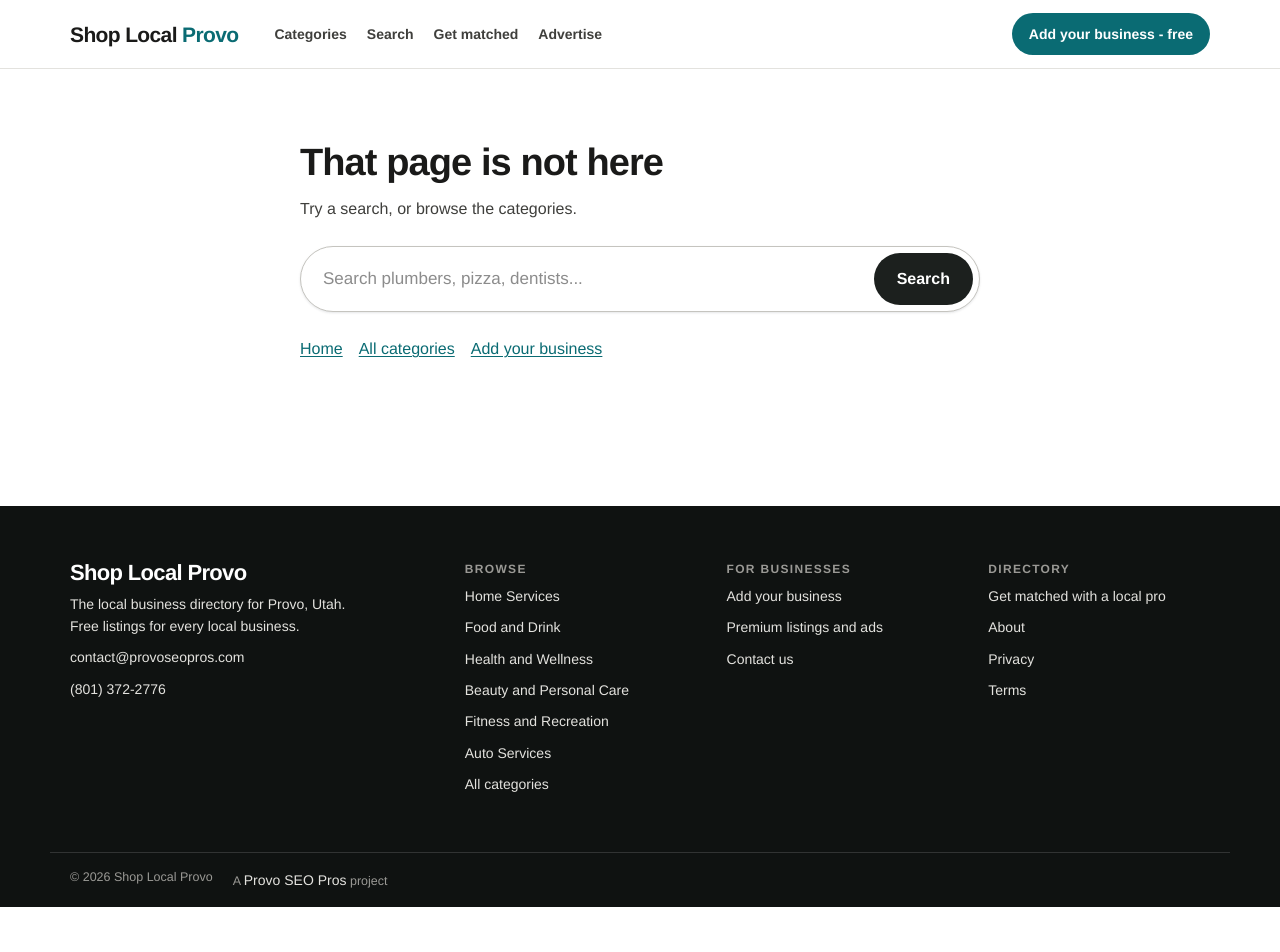
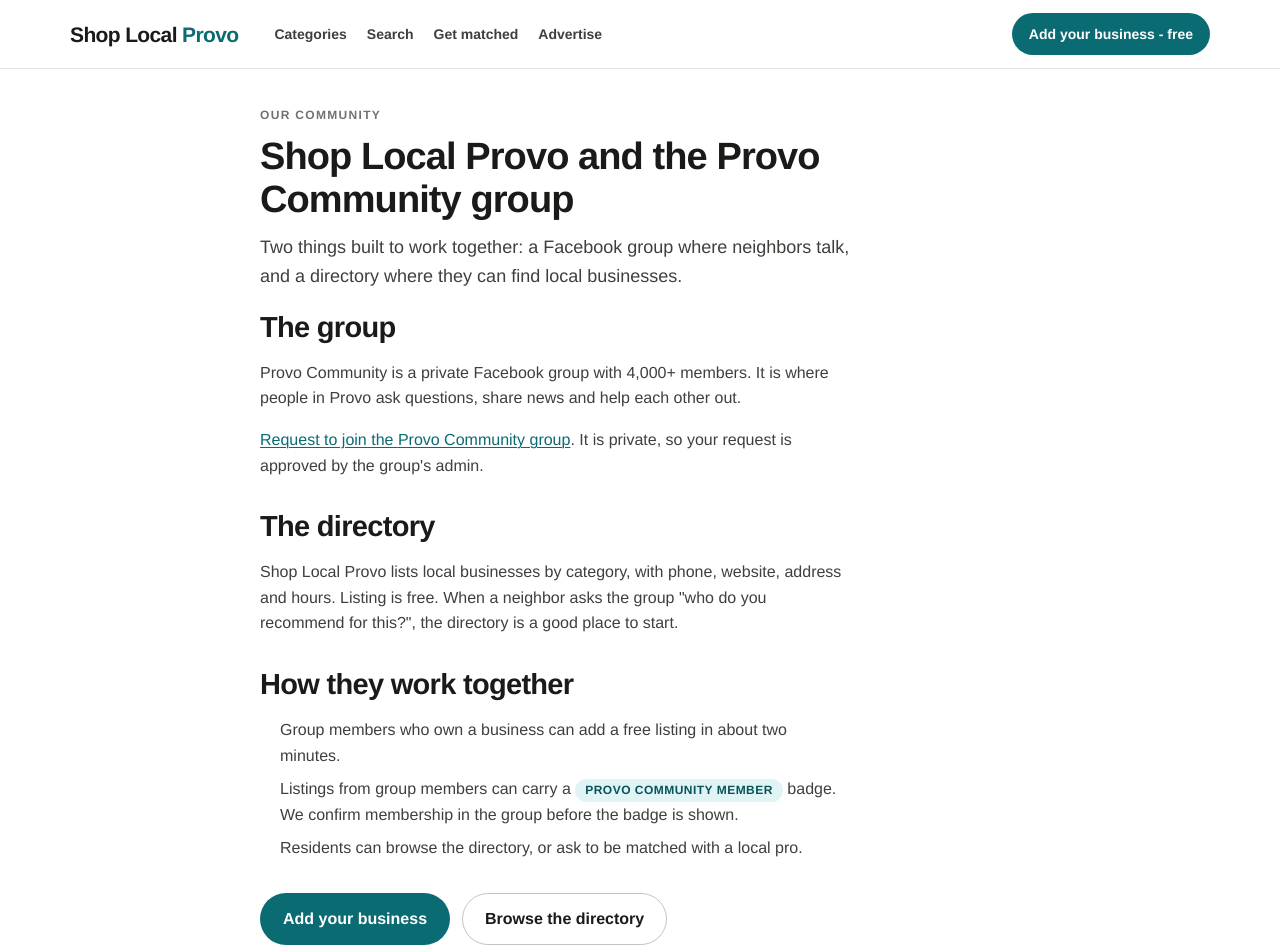
Before and after one commit to rsoto444/SGS, a Next.js app in the folder website/: page /community in a window 1280 px wide. Before the commit this address had no page. Shown: the top 952 px of the page. Before the commit the page ends 907 px from the top, so only its background shows below. Built offline with nearby package versions, Linux system fonts and the light colour scheme; a web font is replaced by a local one.

Commit message:
Tie the directory to the Provo Community Facebook group: footer link, home band, /community page, member badge and checkbox
Co-Authored-By: Claude Sonnet 5.5 <noreply@anthropic.com>
Claude-Session: https://claude.ai/code/session_01Uk9yccVNKpSyYTk4dQwive

```diff
--- a/website/app/(directory)/business/[slug]/page.tsx
+++ b/website/app/(directory)/business/[slug]/page.tsx
@@ -53,7 +53,10 @@ export default async function BusinessPage({ params }: { params: Promise<{ slug:
         {l.name}
       </nav>
       <div className="sl-page-head">
-        {l.tier === "premium" && <span className="sl-badge dark">Featured</span>}
+        <span style={{ display: "flex", gap: 6, flexWrap: "wrap" }}>
+          {l.tier === "premium" && <span className="sl-badge dark">Featured</span>}
+          {l.communityMember && <span className="sl-badge">Provo Community member</span>}
+        </span>
         <h1 style={{ marginTop: 8 }}>{l.name}</h1>
         <div className="sl-meta" style={{ marginTop: 10 }}>
           {cats.map((c) => <Link key={c.slug} href={`/category/${c.slug}`}>{c.name}</Link>)}
--- /dev/null
+++ b/website/app/(directory)/community/page.tsx
@@ -0,0 +1,42 @@
+import Link from "next/link";
+import type { Metadata } from "next";
+import { site } from "@/lib/site.config";
+
+export const metadata: Metadata = {
+  title: "Provo Community Group",
+  description: "Shop Local Provo works hand in hand with the Provo Community Facebook group. See how the group and the directory help neighbors and local businesses.",
+  alternates: { canonical: "/community" },
+};
+
+export default function Community() {
+  return (
+    <div className="sl-wrap" style={{ maxWidth: 800 }}>
+      <div className="sl-page-head">
+        <span className="sl-eyebrow">Our community</span>
+        <h1 style={{ marginTop: 8 }}>Shop Local Provo and the {site.community.name} group</h1>
+        <p>Two things built to work together: a Facebook group where neighbors talk, and a directory where they can find local businesses.</p>
+      </div>
+
+      <div style={{ display: "grid", gap: 16, maxWidth: "66ch" }}>
+        <h2>The group</h2>
+        <p>{site.community.name} is a private Facebook group with {site.community.members} members. It is where people in Provo ask questions, share news and help each other out.</p>
+        <p><a href={site.community.url} target="_blank" rel="noopener">Request to join the {site.community.name} group</a>. It is private, so your request is approved by the group's admin.</p>
+
+        <h2 style={{ marginTop: 16 }}>The directory</h2>
+        <p>Shop Local Provo lists local businesses by category, with phone, website, address and hours. Listing is free. When a neighbor asks the group "who do you recommend for this?", the directory is a good place to start.</p>
+
+        <h2 style={{ marginTop: 16 }}>How they work together</h2>
+        <ul style={{ margin: 0, paddingLeft: 20, display: "grid", gap: 8 }}>
+          <li>Group members who own a business can add a free listing in about two minutes.</li>
+          <li>Listings from group members can carry a <span className="sl-badge">Provo Community member</span> badge. We confirm membership in the group before the badge is shown.</li>
+          <li>Residents can browse the directory, or ask to be matched with a local pro.</li>
+        </ul>
+
+        <div style={{ display: "flex", gap: 12, flexWrap: "wrap", marginTop: 16 }}>
+          <Link href="/add-business?utm_source=community-page&utm_medium=site" className="sl-btn sl-btn-primary sl-btn-lg">Add your business</Link>
+          <Link href="/categories" className="sl-btn sl-btn-ghost sl-btn-lg">Browse the directory</Link>
+        </div>
+      </div>
+    </div>
+  );
+}
--- a/website/app/(directory)/page.tsx
+++ b/website/app/(directory)/page.tsx
@@ -115,6 +115,20 @@ export default function Home() {
       </section>
 
       <section className="sl-section">
+        <div className="sl-wrap">
+          <div className="sl-panel" style={{ display: "grid", gap: 12, justifyItems: "start", background: "var(--surface-tint)" }}>
+            <span className="sl-eyebrow">Our community</span>
+            <h2 style={{ margin: 0 }}>Part of the {site.community.name} group</h2>
+            <p style={{ maxWidth: "62ch" }}>Shop Local Provo works hand in hand with the {site.community.name} Facebook group, a private community of {site.community.members} members. The group brings neighbors together, and the directory helps them find and support local businesses.</p>
+            <div style={{ display: "flex", gap: 12, flexWrap: "wrap" }}>
+              <Link href="/community" className="sl-btn sl-btn-primary">How it works</Link>
+              <a href={site.community.url} className="sl-btn sl-btn-ghost" target="_blank" rel="noopener">Request to join the group</a>
+            </div>
+          </div>
+        </div>
+      </section>
+
+      <section className="sl-section">
         <div className="sl-wrap"><SponsoredSlot /></div>
       </section>
     </>
--- a/website/app/sitemap.ts
+++ b/website/app/sitemap.ts
@@ -9,7 +9,7 @@ export const dynamic = "force-static";
 // and category pages too thin to index (fewer than site.minListingsToIndex listings).
 export default function sitemap(): MetadataRoute.Sitemap {
   const now = new Date();
-  const core = ["", "/categories", "/add-business", "/get-matched", "/advertise", "/about", "/contact"];
+  const core = ["", "/categories", "/add-business", "/get-matched", "/advertise", "/community", "/about", "/contact"];
   return [
     ...core.map((p) => ({ url: `${site.url}${p}`, lastModified: now, priority: p === "" ? 1 : 0.8 })),
     ...categories.filter((c) => isIndexable(c.slug)).map((c) => ({ url: `${site.url}/category/${c.slug}`, lastModified: now, priority: 0.8 })),
--- a/website/components/AddBusinessForm.tsx
+++ b/website/components/AddBusinessForm.tsx
@@ -1,6 +1,7 @@
 "use client";
 import { useEffect, useRef, useState } from "react";
 import { groups } from "@/lib/categories";
+import { site } from "@/lib/site.config";
 
 type Suggestion = { placeId: string; name: string; detail: string };
 type Fields = { name: string; address: string; phone: string; website: string; hours: string; category: string; placeId: string };
@@ -113,6 +114,10 @@ export default function AddBusinessForm() {
         </select>
       </label>
       <label style={{ display: "flex", gap: 10, alignItems: "flex-start", fontWeight: 400 }}>
+        <input type="checkbox" name="community_member" value="yes" style={{ width: "auto", marginTop: 3 }} />
+        <span>I am a member of the <a href={site.community.url} target="_blank" rel="noopener">Provo Community Facebook group</a>. <span className="hint">We confirm membership before showing the Provo Community member badge on your listing.</span></span>
+      </label>
+      <label style={{ display: "flex", gap: 10, alignItems: "flex-start", fontWeight: 400 }}>
         <input type="checkbox" name="confirm" required style={{ width: "auto", marginTop: 3 }} />
         <span>I am authorized to list this business and the details above are accurate.</span>
       </label>
--- a/website/components/Footer.tsx
+++ b/website/components/Footer.tsx
@@ -28,6 +28,7 @@ export default function Footer() {
         <div className="col">
           <span className="gw-label">Directory</span>
           <Link href="/get-matched">Get matched with a local pro</Link>
+          <Link href="/community">Provo Community group</Link>
           <Link href="/about">About</Link>
           <Link href="/privacy-policy">Privacy</Link>
           <Link href="/terms">Terms</Link>
--- a/website/components/ListingCard.tsx
+++ b/website/components/ListingCard.tsx
@@ -6,7 +6,12 @@ export default function ListingCard({ l }: { l: Listing }) {
   const cats = categoryNames(l).slice(0, 2);
   return (
     <Link href={`/business/${l.slug}`} className={`sl-card${l.tier === "premium" ? " premium" : ""}`}>
-      {l.tier === "premium" && <span className="sl-badge dark">Featured</span>}
+      {(l.tier === "premium" || l.communityMember) && (
+        <span style={{ display: "flex", gap: 6, flexWrap: "wrap" }}>
+          {l.tier === "premium" && <span className="sl-badge dark">Featured</span>}
+          {l.communityMember && <span className="sl-badge">Provo Community member</span>}
+        </span>
+      )}
       <h3>{l.name}</h3>
       {cats.length > 0 && <span className="sl-meta">{cats.map((c) => c.name).join(" · ")}</span>}
       {l.description && <p>{l.description.length > 140 ? l.description.slice(0, 137) + "..." : l.description}</p>}
--- a/website/data/listings.sample.json
+++ b/website/data/listings.sample.json
@@ -2,19 +2,30 @@
   {
     "slug": "demo-plumbing-co",
     "name": "DEMO Plumbing Co (sample, not a real business)",
-    "categories": ["plumbers"],
+    "categories": [
+      "plumbers"
+    ],
     "tier": "premium",
     "description": "Sample listing used only on your local machine to preview the layout. It never ships to the live site.",
     "phone": "(801) 555-0100",
     "website": "https://example.com",
     "address": "100 Sample St, Provo, UT 84601",
-    "hours": ["Mon-Fri: 8am-5pm", "Sat-Sun: Closed"],
-    "services": ["Drain cleaning", "Water heaters"]
+    "hours": [
+      "Mon-Fri: 8am-5pm",
+      "Sat-Sun: Closed"
+    ],
+    "services": [
+      "Drain cleaning",
+      "Water heaters"
+    ],
+    "communityMember": true
   },
   {
     "slug": "demo-pipe-pros",
     "name": "DEMO Pipe Pros (sample, not a real business)",
-    "categories": ["plumbers"],
+    "categories": [
+      "plumbers"
+    ],
     "tier": "free",
     "description": "Sample listing for layout preview only.",
     "phone": "(801) 555-0101",
@@ -23,7 +34,10 @@
   {
     "slug": "demo-leak-fixers",
     "name": "DEMO Leak Fixers (sample, not a real business)",
-    "categories": ["plumbers", "handyman-services"],
+    "categories": [
+      "plumbers",
+      "handyman-services"
+    ],
     "tier": "free",
     "description": "Sample listing for layout preview only.",
     "phone": "(801) 555-0102"
--- a/website/lib/directory.ts
+++ b/website/lib/directory.ts
@@ -8,6 +8,8 @@ export type Listing = {
   name: string;
   categories: string[]; // category slugs
   tier: "free" | "premium";
+  // Set to true ONLY after the owner has confirmed this person is in the Provo Community group.
+  communityMember?: boolean;
   description?: string;
   phone?: string;
   email?: string;
--- a/website/lib/site.config.ts
+++ b/website/lib/site.config.ts
@@ -14,6 +14,14 @@ export const site = {
 
   // Operated by Provo SEO Pros.
   parent: { name: "Provo SEO Pros", url: "https://provoseopros.com" },
+
+  // The Provo Community Facebook group this directory works hand in hand with.
+  // Private group, so visitors request to join. Member count is the owner's own figure.
+  community: {
+    name: "Provo Community",
+    url: "https://www.facebook.com/groups/provocommunity",
+    members: "4,000+",
+  },
 
   // GHL inbound webhook. Every form on the site posts here via /api/lead.
   // Set LEAD_WEBHOOK_URL in Vercel (preferred) or paste it here.
```
Also changed, not shown: website/public/llms.txt.
